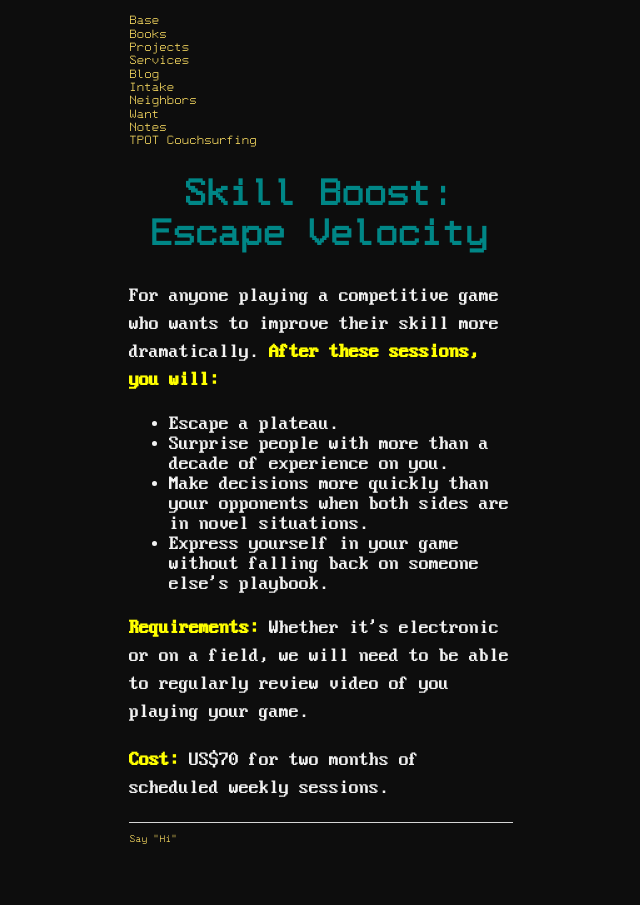
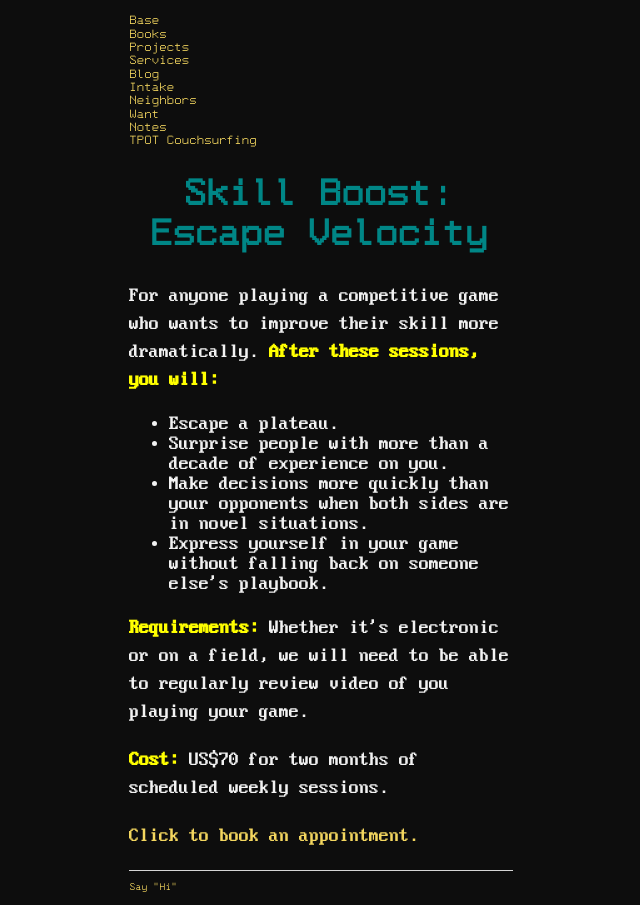
Before and after one commit to ray-dorai/ray-dorai.github.io, a Jekyll site: the page built from services.html, in a window 1280 px wide. Shown: the whole page, without its empty margins (319-959 px from the left). Built offline with Jekyll 4.4.1, drawn with Linux system fonts in a browser that asks for light colours.

Commit message:
Update services.html

```diff
--- a/services.html
+++ b/services.html
@@ -15,3 +15,4 @@
 
 <p> <b style="color:yellow;">Requirements:</b> Whether it's electronic or on a field, we will need to be able to regularly review video of you playing your game.</p>
 <p><b style="color:yellow;">Cost:</b> US$70 for two months of scheduled weekly sessions.</p>
+<p><a href="https://cal.com/forshaper/skill-boost-escape-velocity">Click to book an appointment.</a></p>
```
